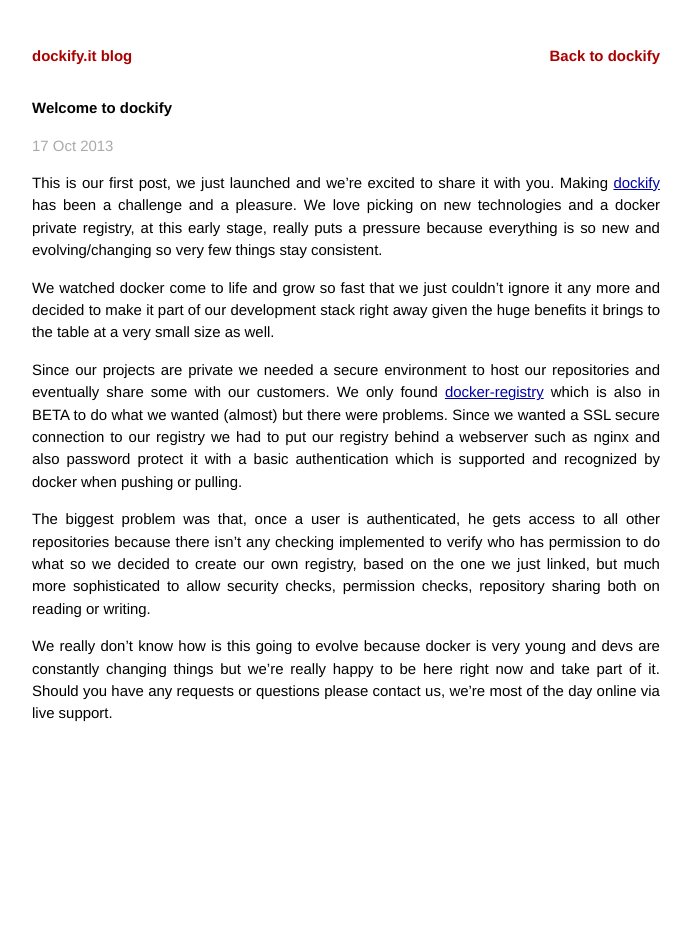
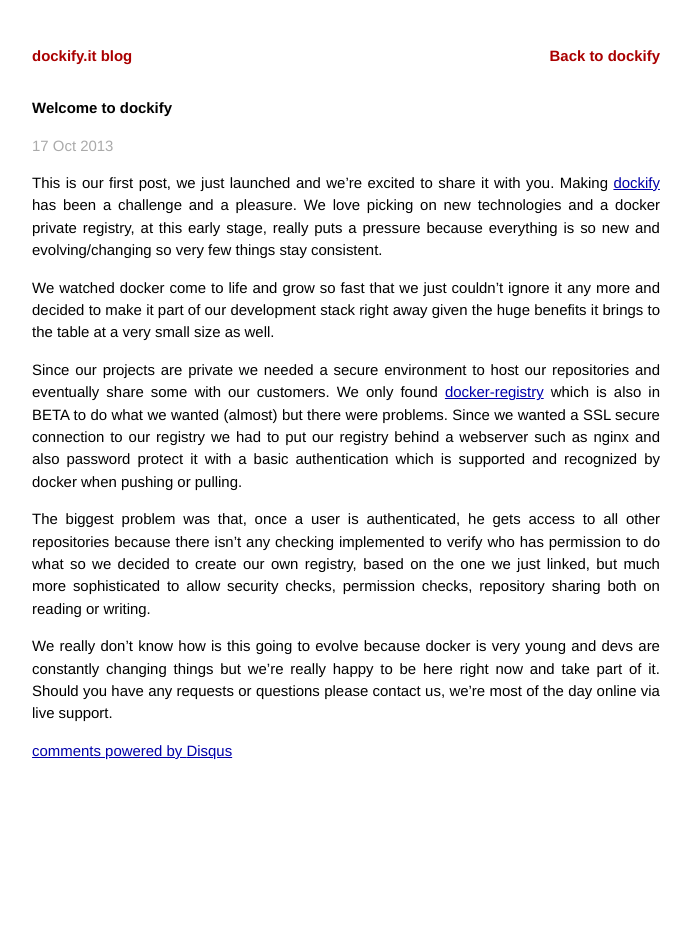
Before and after one commit to dockify/blog, a Jekyll site: the page built from _posts/2013-10-17-welcome-to-dockify.markdown, in a window 1280 px wide. Shown: the whole page, without its empty margins (294-985 px from the left). Built offline with Jekyll 4.4.1, drawn with Linux system fonts in a browser that asks for light colours; Markdown is read by kramdown in place of the engine named in the settings; comment, search, counter and statistics services are not loaded; some of the changed lines change nothing that is shown.

Commit message:
Few mods

```diff
--- a/_layouts/post.html
+++ b/_layouts/post.html
@@ -9,7 +9,7 @@
 	<div id="disqus_thread"></div>
 	<script type="text/javascript">
 	/* * * CONFIGURATION VARIABLES: EDIT BEFORE PASTING INTO YOUR WEBPAGE * * */
-		var disqus_shortname = 'ciokan'; // required: replace example with your forum shortname
+	var disqus_shortname = 'dockifyblog'; // required: replace example with your forum shortname
 
 	/* * * DON'T EDIT BELOW THIS LINE * * */
 	(function() {
@@ -18,4 +18,7 @@
 	(document.getElementsByTagName('head')[0] || document.getElementsByTagName('body')[0]).appendChild(dsq);
 	})();
 	</script>
+	<noscript>Please enable JavaScript to view the <a href="http://disqus.com/?ref_noscript">comments powered by Disqus.</a></noscript>
+	<a href="http://disqus.com" class="dsq-brlink">comments powered by <span class="logo-disqus">Disqus</span></a>
+
 </div>
```
Lines whose indentation alone changed are shown as unchanged.
